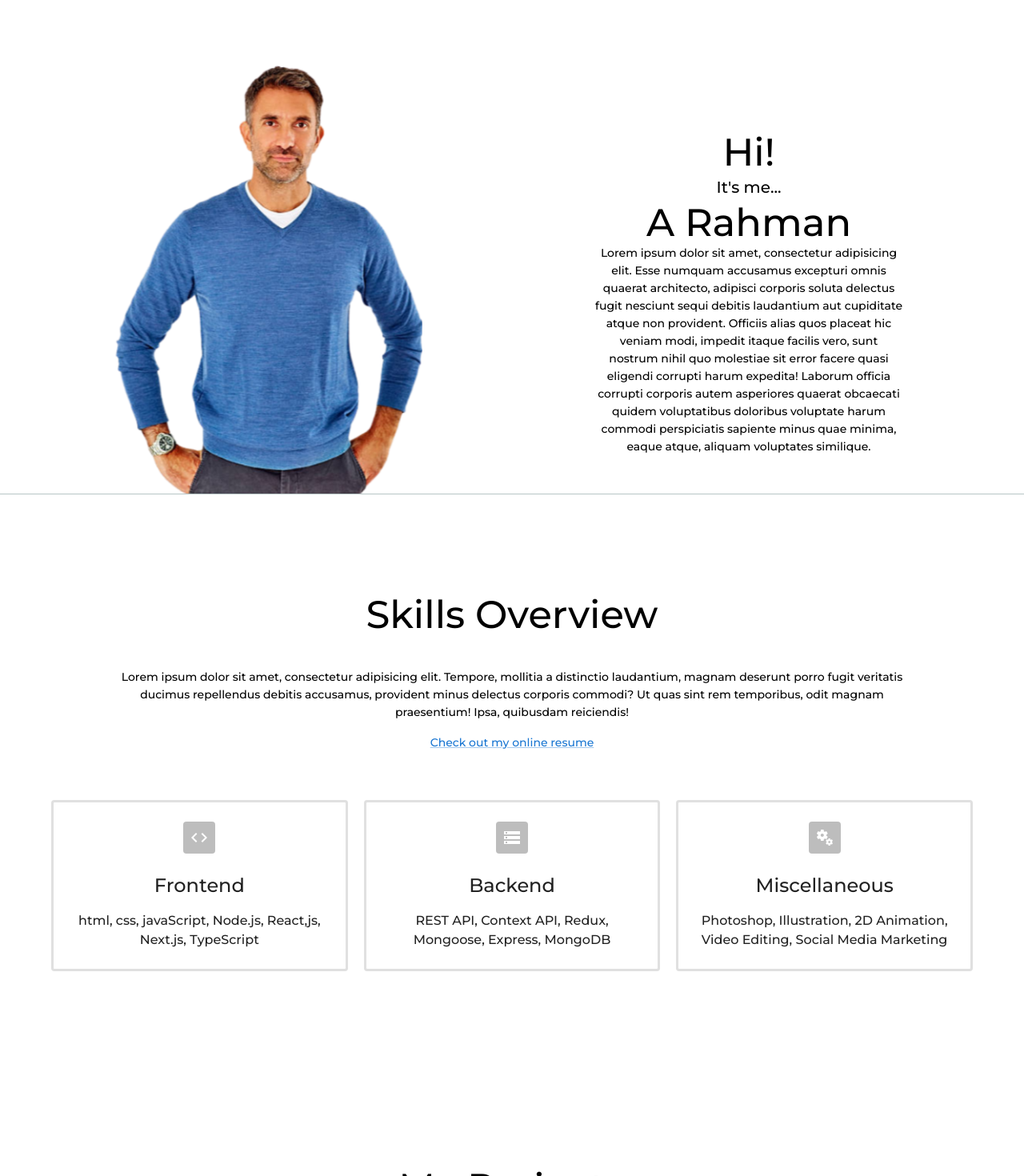
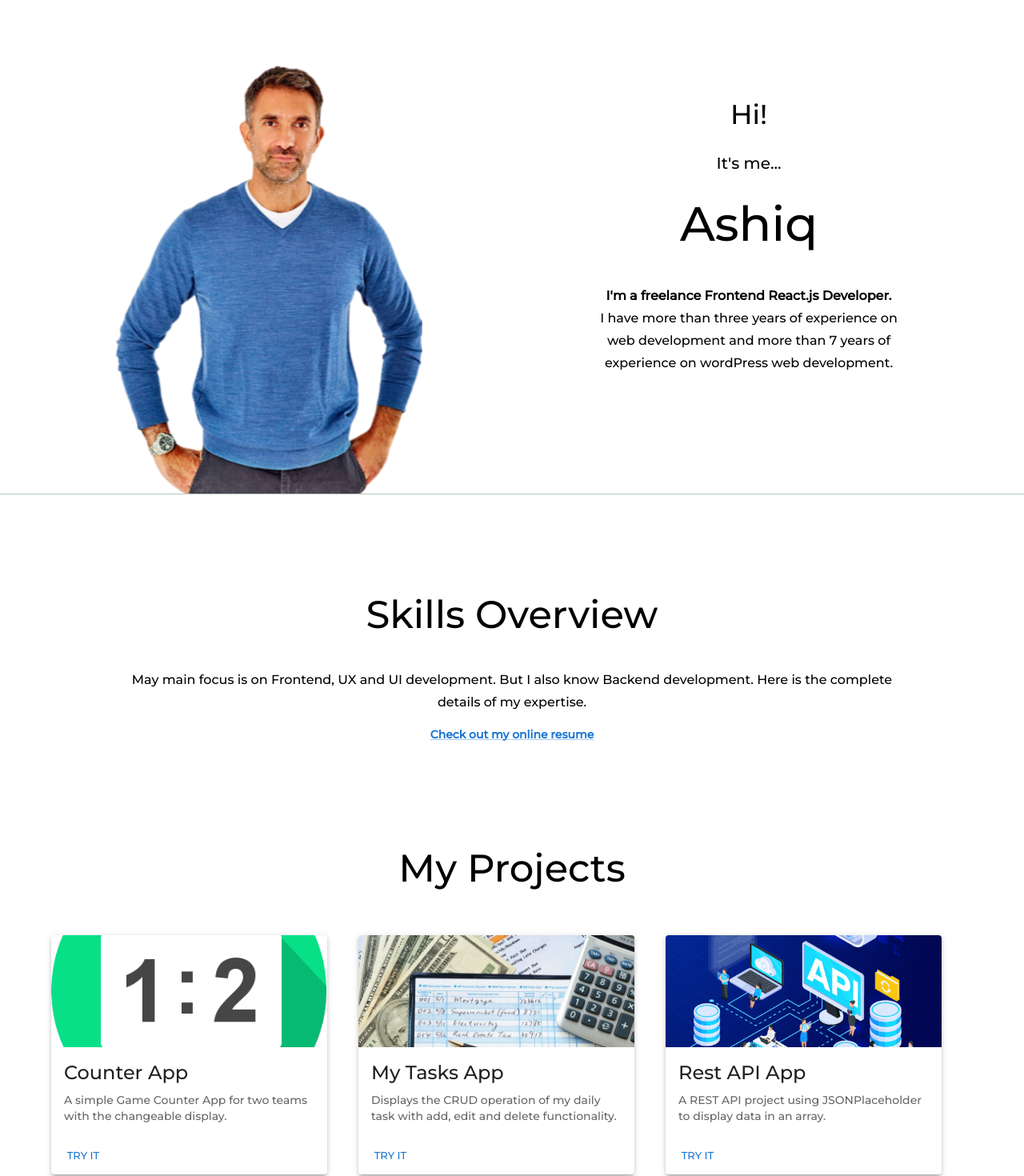
Before and after one commit to AshiqRhn/profile-website, a Next.js app: page / in a window 1280 px wide. Shown: the part 80-1550 px from the top of the page at 80% size. Built offline with nearby package versions, Linux system fonts and the light colour scheme.

Commit message:
Editing Skils section
stage 1

```diff
--- a/src/about.tsx
+++ b/src/about.tsx
@@ -11,34 +11,29 @@ function About() {
         <Grid container marginTop={15}>
           <Grid item xs={12} md={6} lg={5} marginLeft={10} marginRight={15}>
             <CardMedia
-              style={{ height: "100%", width: "80%" }}
+              style={{
+                height: "100%",
+                width: "80%",
+               }}
               component="img"
               height="600"
               image="/man3.png"
               alt="person"
             />
           </Grid>
-          <Grid item xs={12} md={6} lg={4} marginTop={10}>
-            <Typography variant="h3" align="center">
+          <Grid item xs={12} md={6} lg={4} marginTop={5}>
+            <Typography variant="h4" align="center"  marginBottom={3}>
               Hi!
             </Typography>
-            <Typography variant="h6" align="center">
+            <Typography variant="h6" align="center" marginBottom={3}>
               It's me...
             </Typography>
-            <Typography variant="h3" align="center">
-              A Rahman
+            <Typography variant="h2" align="center"  marginBottom={5} >
+              Ashiq
             </Typography>
-            <Typography align="center" variant="subtitle2">
-              Lorem ipsum dolor sit amet, consectetur adipisicing elit. Esse
-              numquam accusamus excepturi omnis quaerat architecto, adipisci
-              corporis soluta delectus fugit nesciunt sequi debitis laudantium
-              aut cupiditate atque non provident. Officiis alias quos placeat
-              hic veniam modi, impedit itaque facilis vero, sunt nostrum nihil
-              quo molestiae sit error facere quasi eligendi corrupti harum
-              expedita! Laborum officia corrupti corporis autem asperiores
-              quaerat obcaecati quidem voluptatibus doloribus voluptate harum
-              commodi perspiciatis sapiente minus quae minima, eaque atque,
-              aliquam voluptates similique.
+            <Typography align="center" variant="subtitle1">
+              <b>I'm a freelance Frontend React.js Developer.</b> <br/>
+              I have more than three years of experience on web development and more than 7 years of experience on wordPress web development.
             </Typography>
           </Grid>
         </Grid>
--- a/src/projects.tsx
+++ b/src/projects.tsx
@@ -34,9 +34,7 @@ function Projects() {
                     Counter App
                   </Typography>
                   <Typography variant="body2" color="text.secondary">
-                    Lizards are a widespread group of squamate reptiles, with
-                    over 6,000 species, ranging across all continents except
-                    Antarctica
+                    A simple Game Counter App for two teams with the changeable display.
                   </Typography>
                 </CardContent>
               </CardActionArea>
@@ -59,12 +57,10 @@ function Projects() {
                 />
                 <CardContent>
                   <Typography gutterBottom variant="h5" component="div">
-                    Expense Calculator App
+                    My Tasks App
                   </Typography>
                   <Typography variant="body2" color="text.secondary">
-                    Lizards are a widespread group of squamate reptiles, with
-                    over 6,000 species, ranging across all continents except
-                    Antarctica
+                    Displays the CRUD operation of my daily task with add, edit and delete functionality.
                   </Typography>
                 </CardContent>
               </CardActionArea>
@@ -90,9 +86,7 @@ function Projects() {
                     Rest API App
                   </Typography>
                   <Typography variant="body2" color="text.secondary">
-                    Lizards are a widespread group of squamate reptiles, with
-                    over 6,000 species, ranging across all continents except
-                    Antarctica
+                    A REST API project using JSONPlaceholder to display data in an array.
                   </Typography>
                 </CardContent>
               </CardActionArea>
--- a/src/skills.tsx
+++ b/src/skills.tsx
@@ -1,8 +1,7 @@
 import CodeIcon from "@mui/icons-material/Code";
-import MiscellaneousServicesIcon from "@mui/icons-material/MiscellaneousServices";
-import StorageIcon from "@mui/icons-material/Storage";
+import MiscellaneousServicesIcon from "@mui/icons-material/MiscellaneousServicesTwoTone";
+import StorageIcon from "@mui/icons-material/StorageTwoTone";
 import {
-  Avatar,
   Container,
   Grid,
   Icon,
@@ -16,24 +15,22 @@ import React from "react";
 function Skills() {
   return (
     <>
-    <div id="skills" style={{border: '1px solid white'}}></div>
+      <div id="skills" style={{ border: "1px solid white" }}></div>
       <Container>
         <Typography marginTop={15}>
-          <Typography variant="h3" align="center" gutterBottom >
+          <Typography variant="h3" align="center" gutterBottom>
             Skills Overview
           </Typography>
           <Typography
-            variant="subtitle2"
+            variant="subtitle1"
             align="center"
             marginLeft={10}
             marginTop={5}
             marginRight={10}
           >
-            Lorem ipsum dolor sit amet, consectetur adipisicing elit. Tempore,
-            mollitia a distinctio laudantium, magnam deserunt porro fugit
-            veritatis ducimus repellendus debitis accusamus, provident minus
-            delectus corporis commodi? Ut quas sint rem temporibus, odit magnam
-            praesentium! Ipsa, quibusdam reiciendis!
+            May main focus is on Frontend, UX and UI development. But I also
+            know Backend development. Here is the complete details of my
+            expertise.
           </Typography>
           <Typography
             variant="subtitle2"
@@ -41,28 +38,30 @@ function Skills() {
             gutterBottom
             marginTop={2}
           >
-            <Link href="/resume.png">Check out my online resume</Link>
+            <Link href="/resume.png">
+              <b>Check out my online resume</b>
+            </Link>
           </Typography>
         </Typography>
       </Container>
 
-      <Container>
+      {/* <Container>
         <Grid container spacing="20" marginTop={5} marginBottom={15}>
-          <Grid item xs={12} md={6} lg={4} align="center">
+          <Grid item xs={12} md={6} lg={4}>
             <Paper
-              variant="outlined"
+              variant="elevation"
+              elevation={3}
               sx={{
                 padding: 3,
                 borderWidth: 3,
+                borderColor: "black",
               }}
             >
-              <Avatar variant="rounded">
               <Icon>
                 <CodeIcon />
               </Icon>
-              </Avatar>
 
-              <Typography variant="h5" marginBottom={2} marginTop={3}>
+              <Typography variant="h5" marginBottom={2} marginTop={2} align="center">
                 Frontend
               </Typography>
               <Typography align="center">
@@ -75,19 +74,18 @@ function Skills() {
 
           <Grid item xs={12} md={6} lg={4} align="center">
             <Paper
-              variant="outlined"
+              variant="elevation"
+              elevation={3}
               sx={{
                 padding: 3,
                 borderWidth: 3,
               }}
             >
-              <Avatar variant="rounded">
               <Icon>
                 <StorageIcon />
               </Icon>
-              </Avatar>
 
-              <Typography variant="h5" marginBottom={2} marginTop={3}>
+              <Typography variant="h5" marginBottom={2} marginTop={2}>
                 Backend
               </Typography>
               <Typography align="center">
@@ -100,19 +98,18 @@ function Skills() {
 
           <Grid item xs={12} md={6} lg={4} align="center">
             <Paper
-              variant="outlined"
+              variant="elevation"
+              elevation={3}
               sx={{
                 padding: 3,
                 borderWidth: 3,
               }}
             >
-              <Avatar variant="rounded">
               <Icon>
                 <MiscellaneousServicesIcon />
               </Icon>
-              </Avatar>
 
-              <Typography variant="h5" marginBottom={2} marginTop={3}>
+              <Typography variant="h5" marginBottom={2} marginTop={2}>
                 Miscellaneous
               </Typography>
               <Typography align="center">
@@ -124,7 +121,7 @@ function Skills() {
             </Paper>
           </Grid>
         </Grid>
-      </Container>
+      </Container> */}
     </>
   );
 }
```
Lines whose indentation alone changed are shown as unchanged.
